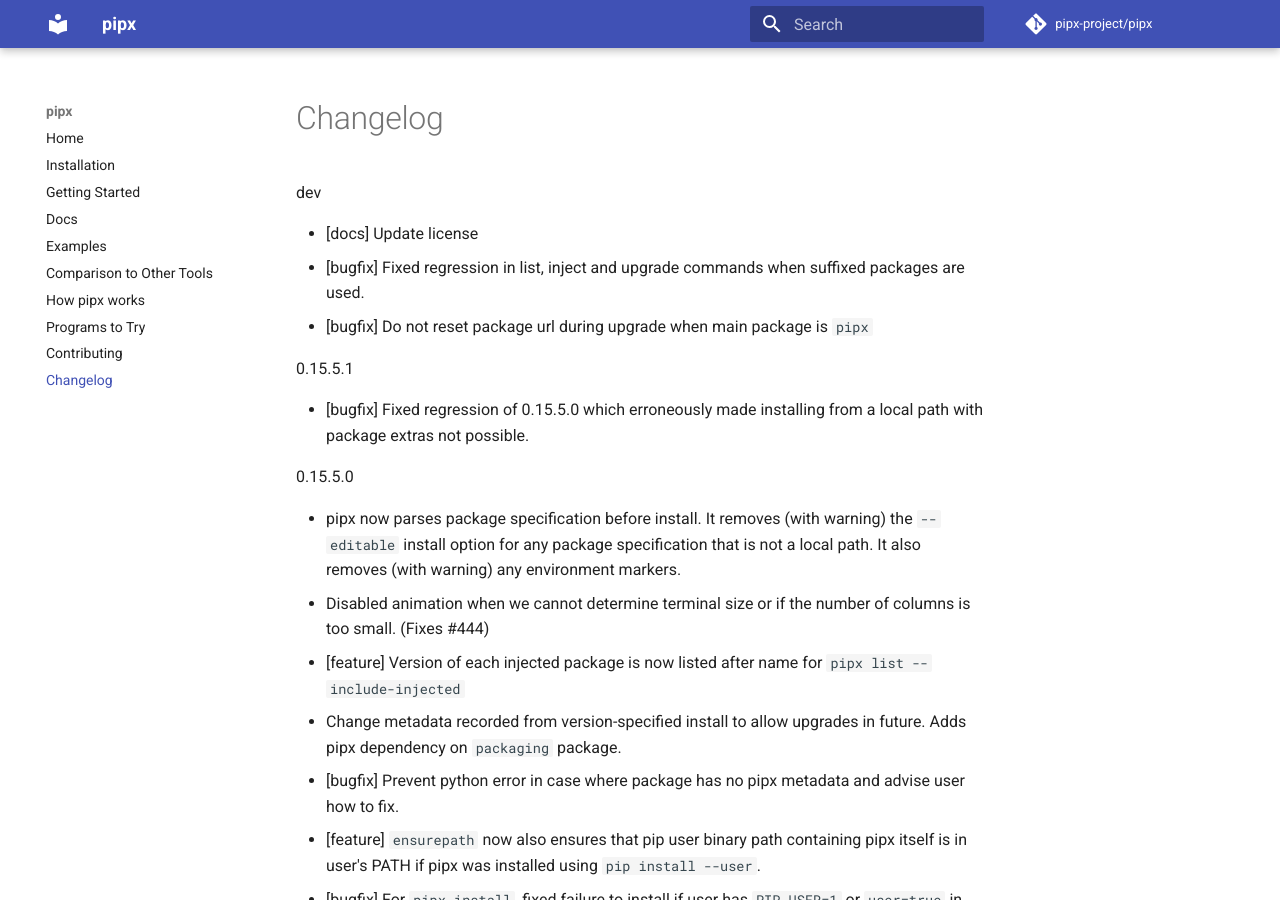
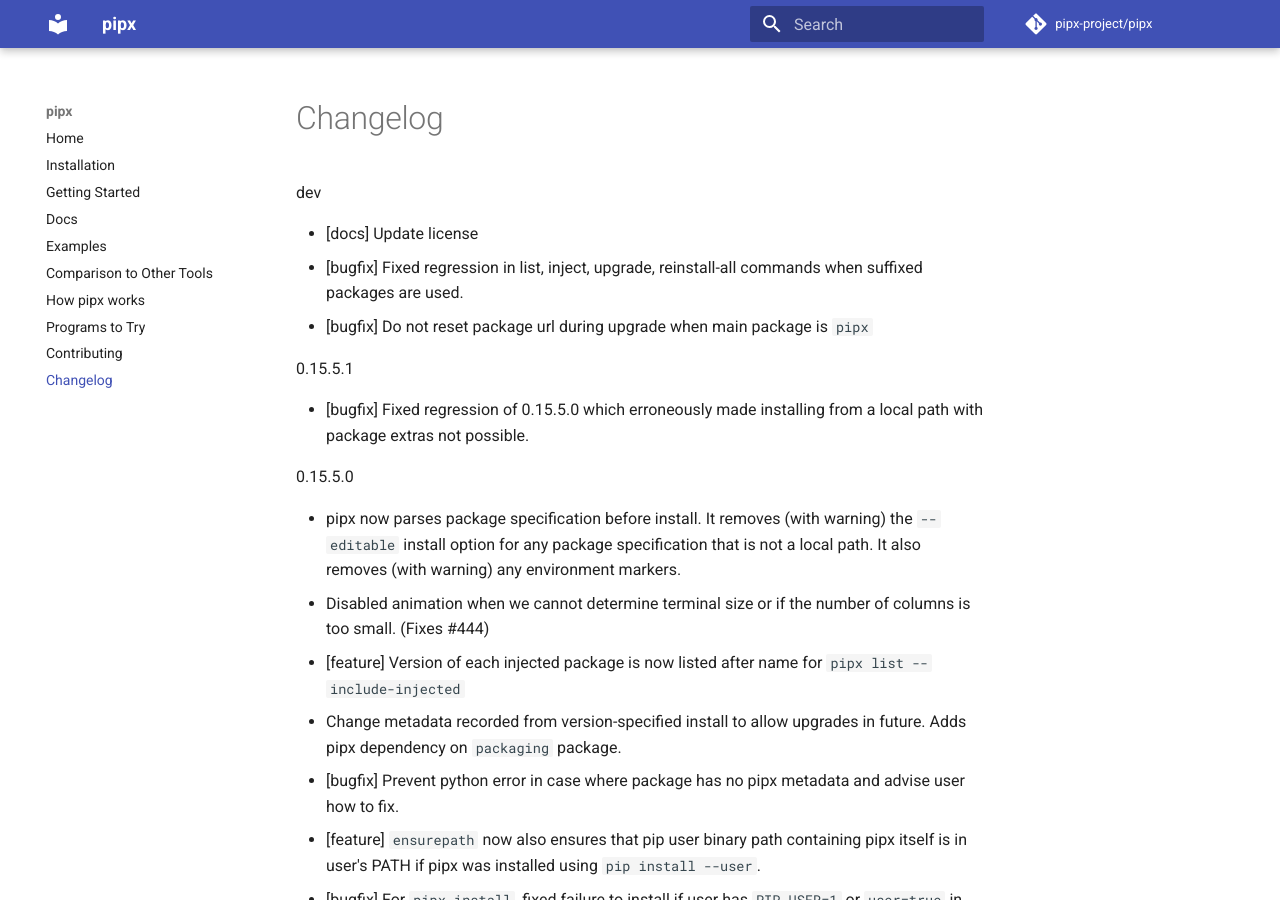
Before and after one commit to pypa/pipx, an MkDocs documentation site: the page built from docs/changelog.md, in a window 1280 px wide and 900 px high. Built offline with MkDocs 1.6.1 and Material for MkDocs 9.7.7, drawn with Linux system fonts in a browser that asks for light colours; comment, search, counter and statistics services are not loaded.

Commit message:
Update changelog.

```diff
--- a/docs/changelog.md
+++ b/docs/changelog.md
@@ -1,7 +1,7 @@
 dev
 
 - [docs] Update license
-- [bugfix] Fixed regression in list, inject and upgrade commands when suffixed packages are used.
+- [bugfix] Fixed regression in list, inject, upgrade, reinstall-all commands when suffixed packages are used.
 - [bugfix] Do not reset package url during upgrade when main package is `pipx`
 
 
```
